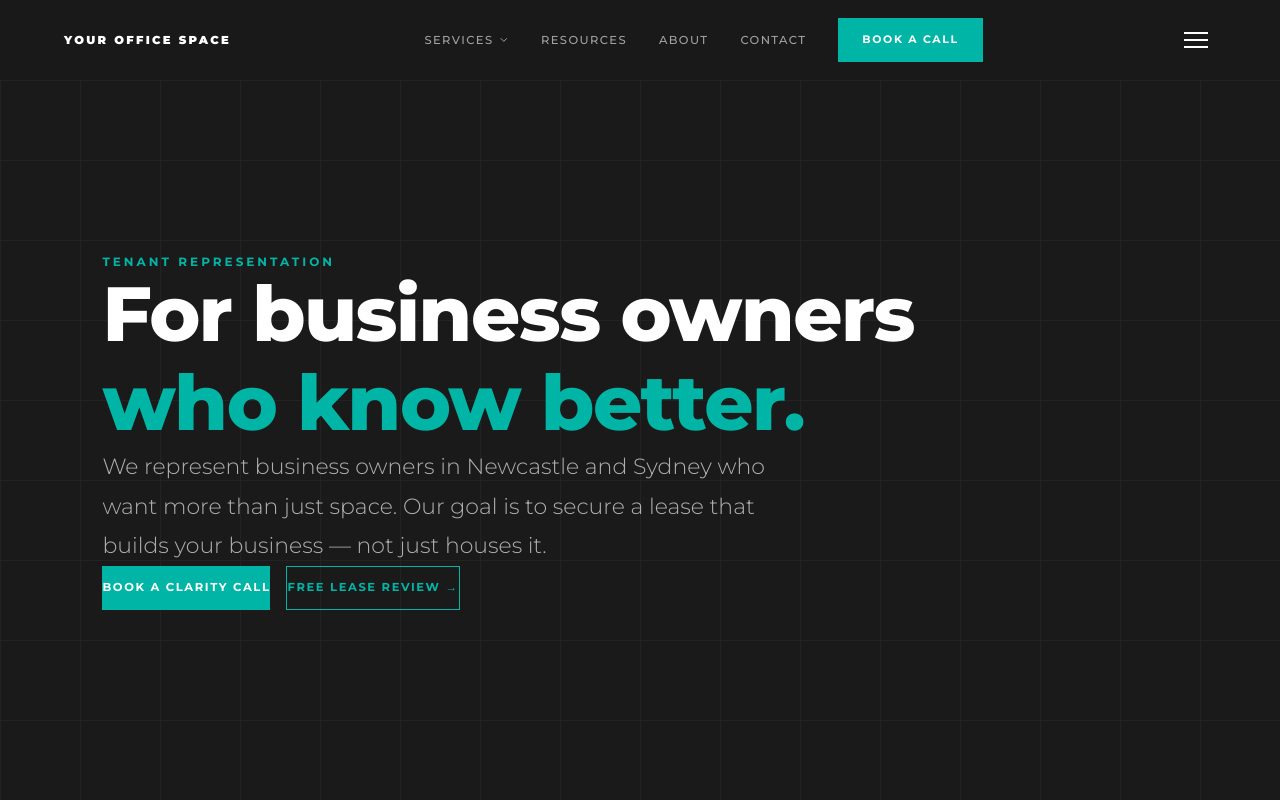
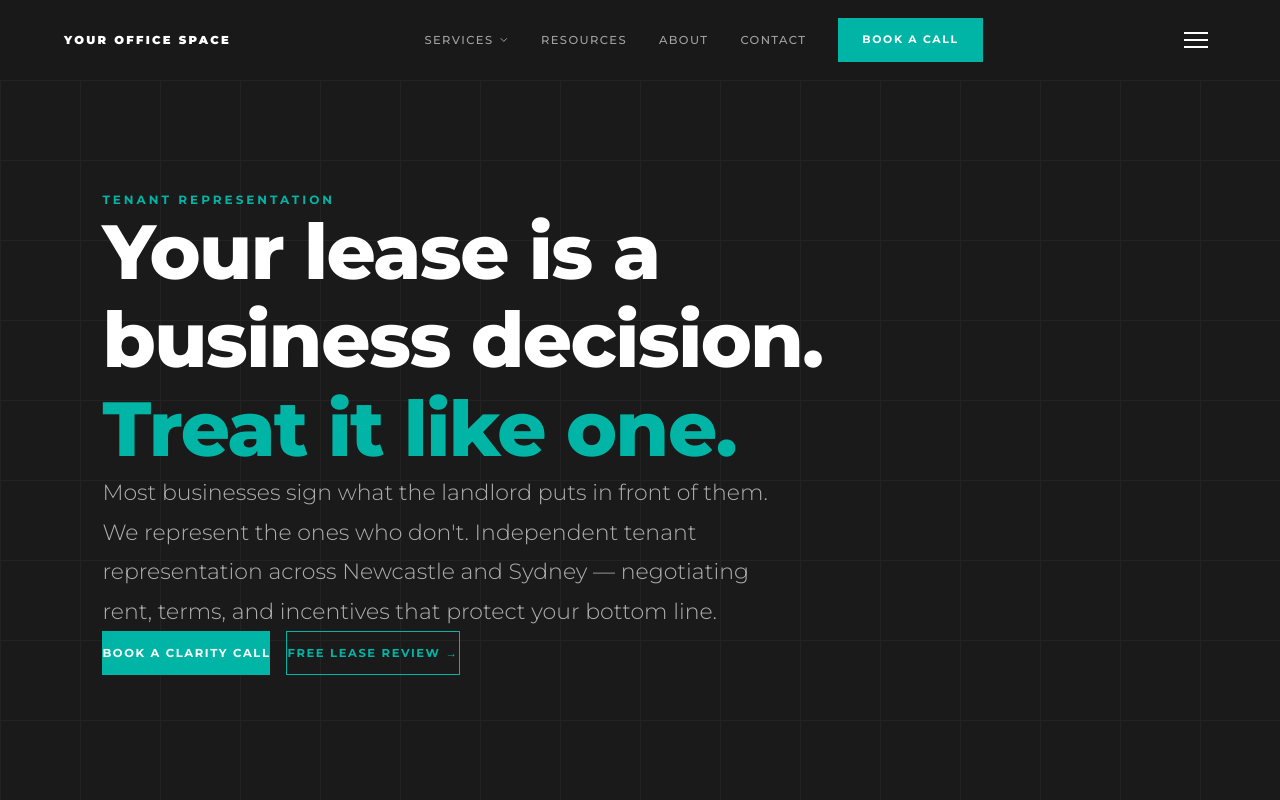
Before and after one commit to yossy-jk/yos-website, a Next.js app: page /tenant-rep in a window 1280 px wide. Shown: the top 800 px of the page. Built offline with nearby package versions, Linux system fonts and the light colour scheme.

Commit message:
Tenant-rep hero: 'Your lease is a business decision. Treat it like one.'

```diff
--- a/src/app/tenant-rep/page.tsx
+++ b/src/app/tenant-rep/page.tsx
@@ -42,15 +42,16 @@ export default function TenantRepPage() {
           <FadeIn delay={100}>
             <h1 className="text-white font-black leading-[0.95] tracking-tight max-w-4xl mt-3 mb-8"
               style={{ fontSize: 'clamp(2rem,6vw,6rem)' }}>
-              For business owners{' '}
-              <span className="text-teal">who know better.</span>
+              Your lease is a business decision.{' '}
+              <span className="text-teal">Treat it like one.</span>
             </h1>
           </FadeIn>
           <FadeIn delay={200}>
             <p className="text-white/65 font-light leading-relaxed max-w-2xl mb-10"
               style={{ fontSize: 'clamp(1rem,2vw,1.375rem)', lineHeight: 1.8 }}>
-              We represent business owners in Newcastle and Sydney who want more than just space.
-              Our goal is to secure a lease that builds your business — not just houses it.
+              Most businesses sign what the landlord puts in front of them. We represent the ones
+              who don&apos;t. Independent tenant representation across Newcastle and Sydney —
+              negotiating rent, terms, and incentives that protect your bottom line.
             </p>
           </FadeIn>
           <FadeIn delay={300}>
```
